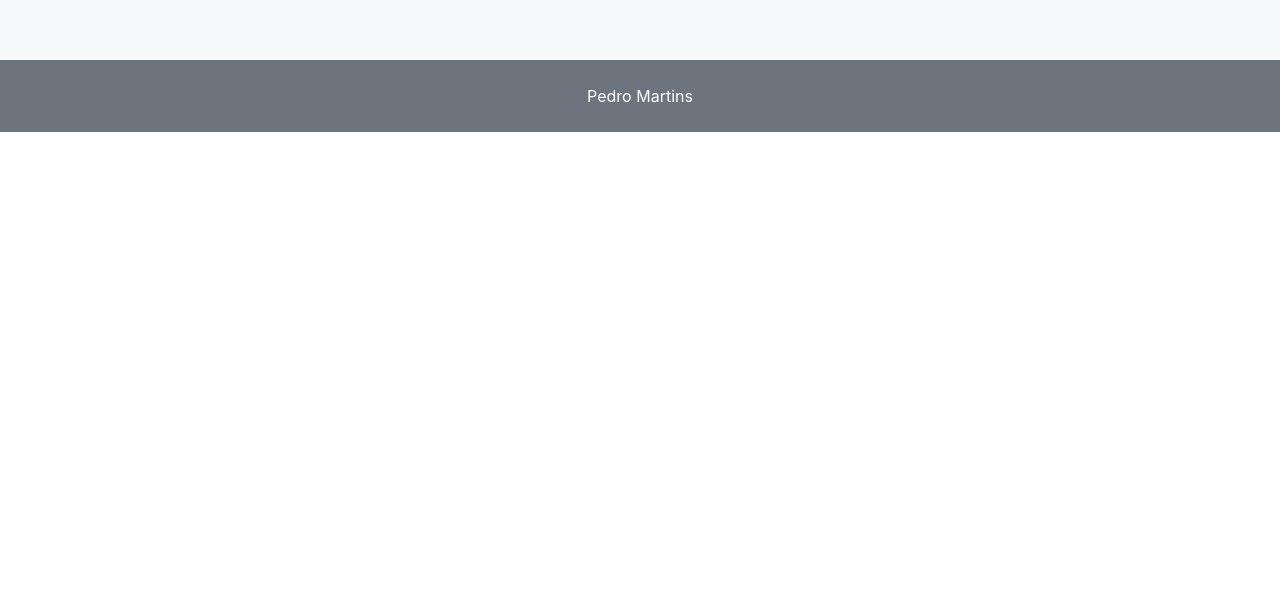
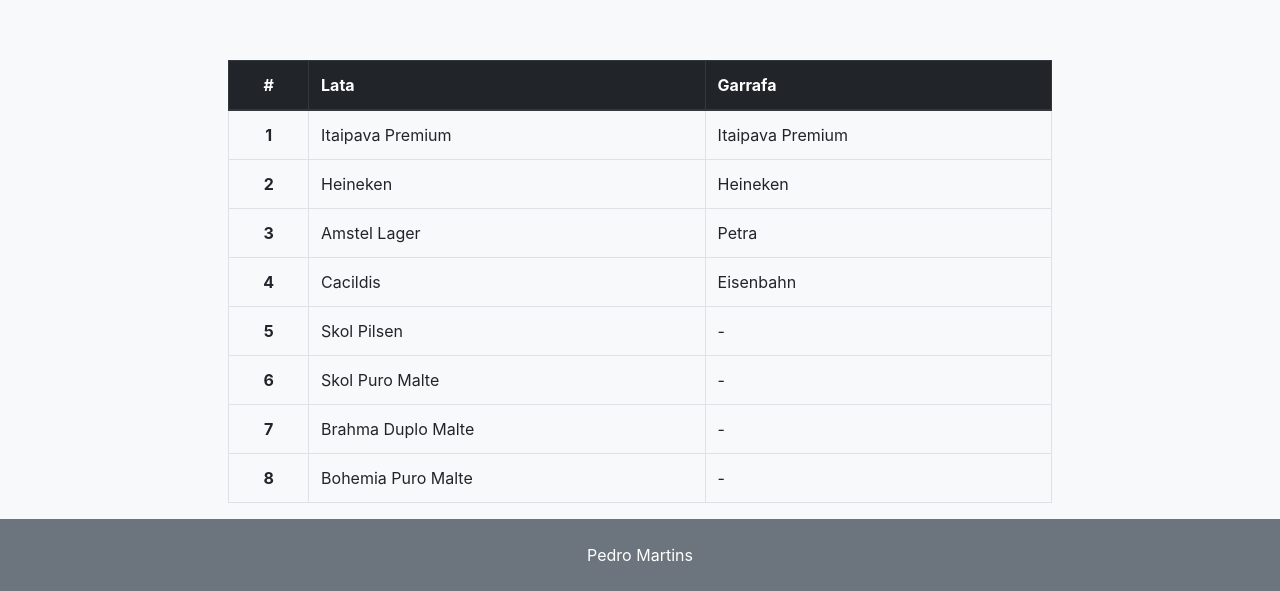
Before and after one commit to originwolf/cervejas, a plain HTML site: page index.html in a window 1280 px wide. Shown: the part 668-1259 px from the top of the page. Before the commit the page ends 800 px from the top, so only its background shows below. Drawn offline with nearby package versions, Linux system fonts and the light colour scheme.

Commit message:
added a table with all working beers.

```diff
--- a/index.html
+++ b/index.html
@@ -45,6 +45,64 @@
         <div id="label-container"></div>
     </div>
 
+    <div class="container-fluid">
+        <div class="row justify-content-center bg-light">
+            <div class="col-8">
+                <table class="table table-bordered table-hover">
+                    <thead class="thead-dark">
+                    <tr>
+                        <th class="text-center" scope="col">#</th>
+                        <th scope="col">Lata</th>
+                        <th scope="col">Garrafa</th>
+                    </tr>
+                    </thead>
+                    <tbody>
+                    <tr>
+                        <th class="text-center" scope="row">1</th>
+                        <td>Itaipava Premium</td>
+                        <td>Itaipava Premium</td>
+                    </tr>
+                    <tr>
+                        <th class="text-center" scope="row">2</th>
+                        <td>Heineken</td>
+                        <td>Heineken</td>
+                    </tr>
+                    <tr>
+                        <th class="text-center" scope="row">3</th>
+                        <td>Amstel Lager</td>
+                        <td>Petra</td>
+                    </tr>
+                    <tr>
+                        <th class="text-center" scope="row">4</th>
+                        <td>Cacildis</td>
+                        <td>Eisenbahn</td>
+                    </tr>
+                    <tr>
+                        <th class="text-center" scope="row">5</th>
+                        <td>Skol Pilsen</td>
+                        <td>-</td>
+                    </tr>
+                    <tr>
+                        <th class="text-center" scope="row">6</th>
+                        <td>Skol Puro Malte</td>
+                        <td>-</td>
+                    </tr>
+                    <tr>
+                        <th class="text-center" scope="row">7</th>
+                        <td>Brahma Duplo Malte	</td>
+                        <td>-</td>
+                    </tr>
+                    <tr>
+                        <th class="text-center" scope="row">8</th>
+                        <td>Bohemia Puro Malte</td>
+                        <td>-</td>
+                    </tr>
+                    </tbody>
+                </table>
+            </div>
+        </div>
+    </div>
+
     <div>
         <footer id="footer" class="panel-footer text-center bg-secondary text-white py-4">
             <a aria-label="Meu portfólio" href="https://pedromartins.dev" target="_blank" class="link">Pedro Martins</a>
```
